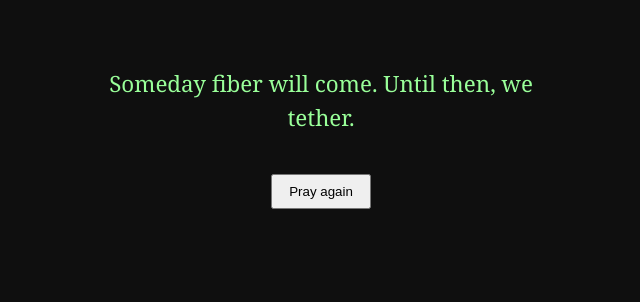
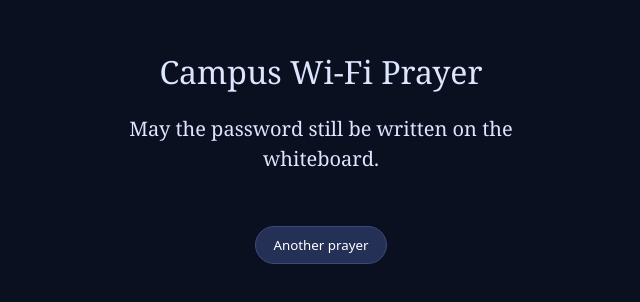
Before and after one commit to d28035203/campus-wifi-prayer, a plain HTML site: page index.html in a window 1280 px wide. Shown: the part 270-572 px from the top of the page, without its empty margins (319-959 px from the left). Drawn offline with Linux system fonts and the light colour scheme.

Commit message:
feat: random prayer page

```diff
--- a/index.html
+++ b/index.html
@@ -1,23 +1,37 @@
 <!DOCTYPE html>
 <html lang="en">
 <head>
- <meta charset="utf-8" />
- <title>Campus Wi‑Fi Prayer</title>
- <style>
- body {
- margin: 0; min-height: 100vh; display: flex; align-items: center;
- justify-content: center; text-align: center;
- font-family: Georgia, serif; background: #0f0f0f; color: #9f9;
- }
- #msg { max-width: 28rem; font-size: 1.4rem; line-height: 1.5; padding: 1rem; }
- button { margin-top: 1.5rem; padding: 0.5rem 1rem; cursor: pointer; }
- </style>
+  <meta charset="utf-8" />
+  <meta name="viewport" content="width=device-width, initial-scale=1" />
+  <title>Campus Wi-Fi Prayer</title>
+  <style>
+    body { margin:0; min-height:100vh; display:grid; place-items:center; font-family:Georgia, serif; background:#0b1020; color:#dce6ff; text-align:center; padding:1rem; }
+    h1 { font-weight:500; }
+    #prayer { max-width:28rem; font-size:1.25rem; line-height:1.5; min-height:4.5rem; }
+    button { margin-top:1.25rem; background:#243056; color:#fff; border:1px solid #3a4a7a; border-radius:999px; padding:0.55rem 1.1rem; cursor:pointer; font-family:system-ui,sans-serif; }
+  </style>
 </head>
 <body>
- <div>
- <div id="msg">Loading faith…</div>
- <button type="button" id="again">Pray again</button>
- </div>
- <script src="prayers.js"></script>
+  <main>
+    <h1>Campus Wi-Fi Prayer</h1>
+    <p id="prayer"></p>
+    <button id="next">Another prayer</button>
+  </main>
+  <script>
+    const lines = [
+      "May the captive portal remember me this time.",
+      "May the signal bars be honest and plentiful.",
+      "May the upload finish before the lecture ends.",
+      "May DHCP grant a lease without drama.",
+      "May Zoom not freeze mid-sentence.",
+      "May the VPN and the campus firewall find peace.",
+      "May 'connected, no internet' become a myth.",
+      "May the password still be written on the whiteboard."
+    ];
+    const el = document.getElementById('prayer');
+    function show(){ el.textContent = lines[Math.floor(Math.random()*lines.length)]; }
+    document.getElementById('next').onclick = show;
+    show();
+  </script>
 </body>
 </html>
```
Also changed, not shown: 1 other file.
